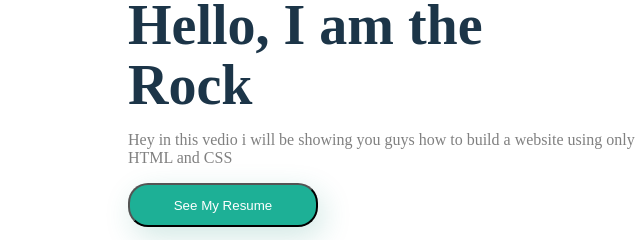
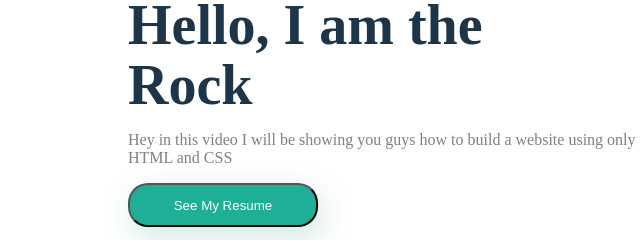
Before and after one commit to lakshmareddy2001/ShapeAI-Project, a plain HTML site: page index.html in a window 1280 px wide. Shown: the part 325-565 px from the top of the page, 640-1280 px from the left. Drawn offline with Linux system fonts and the light colour scheme.

Commit message:
Update index.html

```diff
--- a/index.html
+++ b/index.html
@@ -26,7 +26,7 @@
 		<img src="Photos/profile.png" alt="Profile">
 		<div class="contentInner">
 			<h1>Hello, I am the <br>Rock</h1>
-				<p>Hey in this vedio i will be showing you guys how to build a website using only HTML and CSS</p>
+				<p>Hey in this video I will be showing you guys how to build a website using only HTML and CSS</p>
 			<button>See My Resume</button>
 		</div>
 	</div>
```
